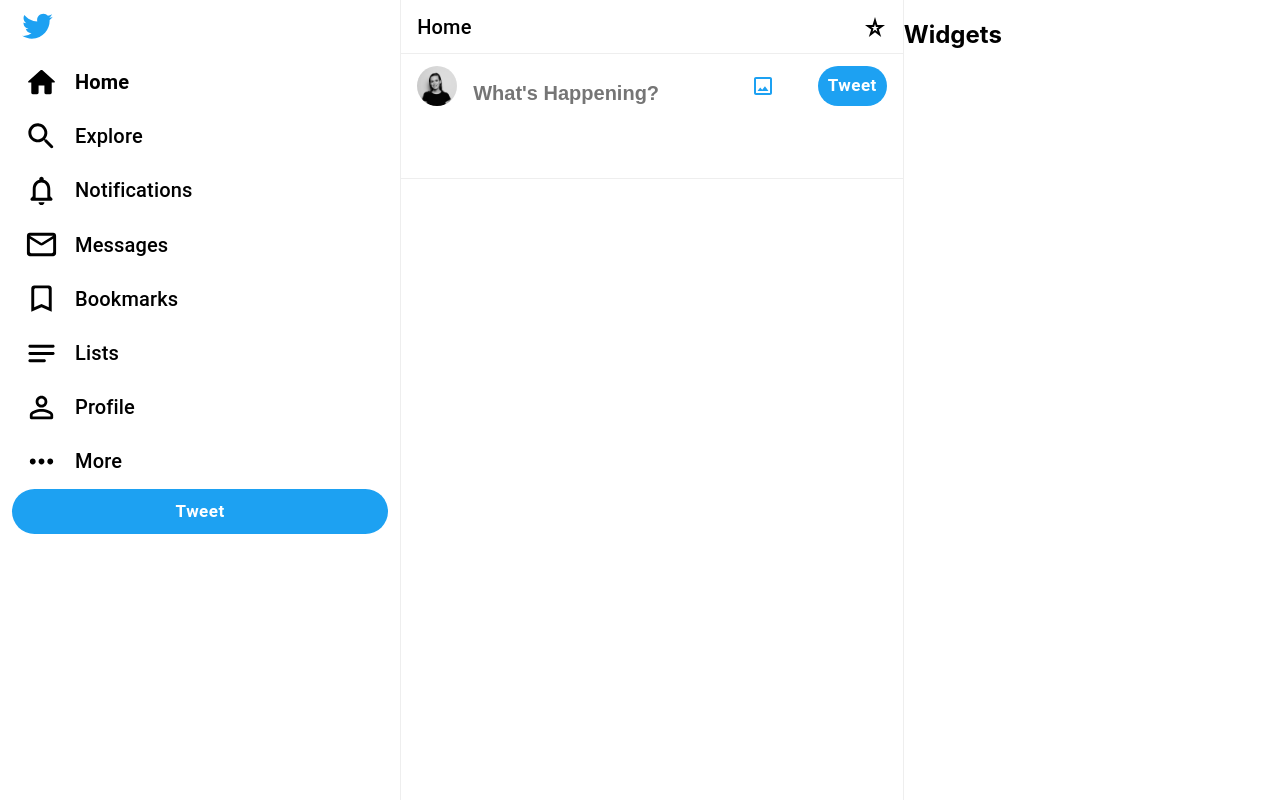
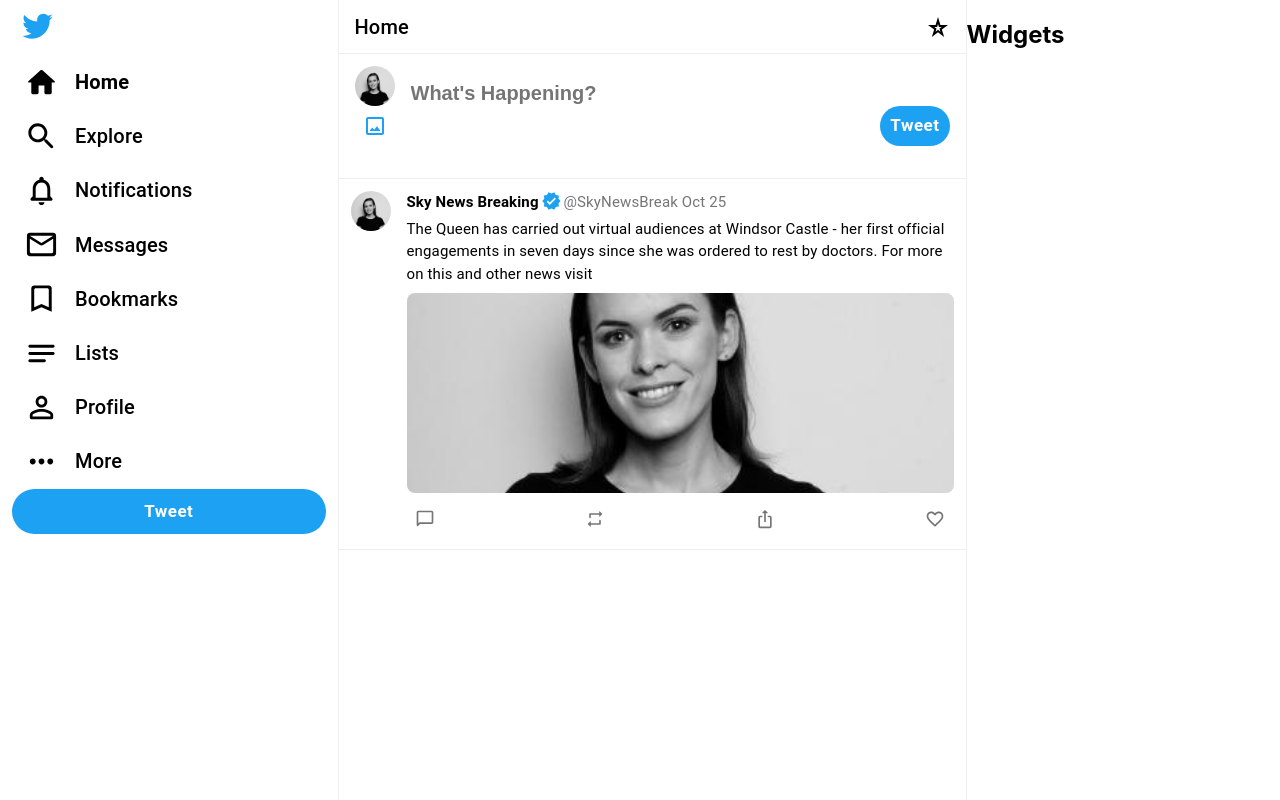
Before and after one commit to ohyland/twitter-clone, a React (Create React App) app: page / in a window 1280 px wide. Built offline with nearby package versions, Linux system fonts and the light colour scheme.

Commit message:
Create Post

```diff
--- a/src/components/Feed.js
+++ b/src/components/Feed.js
@@ -1,4 +1,5 @@
 import TweetBox from "./TweetBox";
+import TwitterPost from "./TwitterPost";
 import { makeStyles } from "@mui/styles";
 import { createTheme } from "@mui/material/styles";
 import { Typography } from "@material-ui/core";
@@ -9,7 +10,7 @@
 const useStyles = makeStyles({
 	feed: {
 		borderRight: `1px solid ${theme.palette.grey[200]}`,
-		flex: "0.4",
+		flex: "0.5",
 		overflowY: "scroll",
 	},
 	feedHeader: {
@@ -29,6 +30,15 @@
 
 const Feed = () => {
 	const classes = useStyles();
+
+	const displayName = "Sky News Breaking";
+	const userName = "SkyNewsBreak";
+	const tweet =
+		"The Queen has carried out virtual audiences at Windsor Castle - her first official engagements in seven days since she was ordered to rest by doctors. For more on this and other news visit";
+	const timeStamp = "Oct 25";
+	const favourite = false;
+	const verified = true;
+
 	return (
 		<main className={classes.feed}>
 			<div className={classes.feedHeader}>
@@ -36,6 +46,14 @@
 				<StarPurple500 />
 			</div>
 			<TweetBox />
+			<TwitterPost
+				displayName={displayName}
+				favourite={favourite}
+				userName={userName}
+				tweet={tweet}
+				timeStamp={timeStamp}
+				verified={verified}
+			/>
 		</main>
 	);
 };
--- a/src/components/Sidebar.js
+++ b/src/components/Sidebar.js
@@ -19,7 +19,7 @@
 const useStyles = makeStyles({
 	sidebar: {
 		borderRight: `1px solid ${theme.palette.grey[200]}`,
-		flex: "0.3",
+		flex: "0.25",
 		padding: theme.spacing(0, 1.5),
 		"& .twitterIcon": {
 			padding: theme.spacing(1),
--- a/src/components/TweetBox.js
+++ b/src/components/TweetBox.js
@@ -19,16 +19,10 @@
 		padding: theme.spacing(1.5, 2),
 		"& input": {
 			border: "none",
-			flex: 1,
+			width: "100%",
 			fontSize: "20px",
 			fontWeight: "bold",
 			paddingLeft: theme.spacing(2),
-		},
-		"& form": {
-			height: "100%",
-			display: "flex",
-			flexWrap: "wrap",
-			alignContent: "space-between",
 		},
 	},
 	tweetButtonWrapper: {
--- /dev/null
+++ b/src/components/TwitterPost.js
@@ -0,0 +1,135 @@
+import photo from "../images/avatar.jpg";
+import { createTheme } from "@mui/material/styles";
+import { makeStyles } from "@mui/styles";
+import { Typography, IconButton, CardMedia } from "@material-ui/core";
+import Avatar from "@mui/material/Avatar";
+import {
+	Verified as VerifiedIcon,
+	FavoriteBorder as FavoriteBorderIcon,
+	Favorite as FavoriteIcon,
+	IosShareRounded as IosShareRoundedIcon,
+	RepeatRounded as RepeatRoundedIcon,
+	ChatBubbleOutlineRounded as ChatBubbleOutlineRoundedIcon,
+} from "@mui/icons-material/";
+const theme = createTheme();
+const useStyles = makeStyles({
+	twitterPost: {
+		borderBottom: `1px solid ${theme.palette.grey[200]}`,
+		display: "flex",
+		padding: theme.spacing(1.5),
+		"& .MuiTypography-root": {
+			fontSize: "15px",
+			marginBottom: theme.spacing(0.5),
+		},
+		"& .verifiedIcon": {
+			paddingLeft: theme.spacing(0.3),
+		},
+		"& .names": {
+			color: theme.palette.grey[600],
+			display: "flex",
+			fontSize: "15px",
+		},
+		"& .displayName": {
+			color: "black",
+			display: "flex",
+			fontWeight: "bolder",
+			paddingRight: theme.spacing(0.3),
+		},
+		"& .avatar": {
+			marginRight: theme.spacing(2),
+		},
+		"& .MuiCardMedia-root": {
+			margin: theme.spacing(1, 0),
+			borderRadius: theme.spacing(1),
+		},
+	},
+	footer: {
+		display: "flex",
+		alignItems: "centre",
+		justifyContent: "space-between",
+		" & .MuiIconButton-root": {
+			padding: theme.spacing(1),
+		},
+		"& .heartIcon": {
+			"&:hover": {
+				backgroundColor: "pink",
+				"& svg": {
+					fill: "red",
+				},
+			},
+		},
+		"& .shareIcon, .chatBubbleIcon": {
+			"&:hover": {
+				backgroundColor: "#e8f4f8",
+				"& svg": {
+					fill: "#1DA1F2",
+				},
+			},
+		},
+		"& .retweetIcon": {
+			"&:hover": {
+				backgroundColor: "#e8f8e8",
+				"& svg": {
+					fill: "#4bc84b",
+				},
+			},
+		},
+	},
+});
+
+const TwitterPost = ({
+	avatar,
+	displayName,
+	favourite,
+	image,
+	timeStamp,
+	tweet,
+	userName,
+	verified,
+}) => {
+	const classes = useStyles();
+
+	return (
+		<article className={classes.twitterPost}>
+			<Avatar alt="Olivia Hyland" className="avatar" src={photo} />
+			<div>
+				<Typography className="names">
+					<span className="displayName">
+						{displayName}
+						{verified ? (
+							<VerifiedIcon
+								className="verifiedIcon"
+								color="primary"
+								fontSize="small"
+							/>
+						) : null}
+					</span>{" "}
+					@{userName} {timeStamp}
+				</Typography>
+				<Typography>{tweet}</Typography>
+				<CardMedia component="img" height="200" image={photo} alt="avatar" />
+				<div className={classes.footer}>
+					<IconButton className="chatBubbleIcon">
+						<ChatBubbleOutlineRoundedIcon fontSize="small" />
+					</IconButton>
+					<IconButton className="retweetIcon">
+						<RepeatRoundedIcon fontSize="small" />
+					</IconButton>
+					<IconButton className="shareIcon">
+						<IosShareRoundedIcon fontSize="small" />
+					</IconButton>
+
+					<IconButton className="heartIcon">
+						{favourite ? (
+							<FavoriteIcon fontSize="small" color="red" />
+						) : (
+							<FavoriteBorderIcon fontSize="small" color="red" />
+						)}
+					</IconButton>
+				</div>
+			</div>
+		</article>
+	);
+};
+
+export default TwitterPost;
--- a/src/components/Widgets.js
+++ b/src/components/Widgets.js
@@ -5,7 +5,7 @@
 
 const useStyles = makeStyles({
 	widgets: {
-		flex: "0.3",
+		flex: "0.25",
 	},
 });
 
```
Also changed, not shown: src/App.jsx (renamed from src/App.tsx), src/index.jsx (renamed from src/index.tsx).
